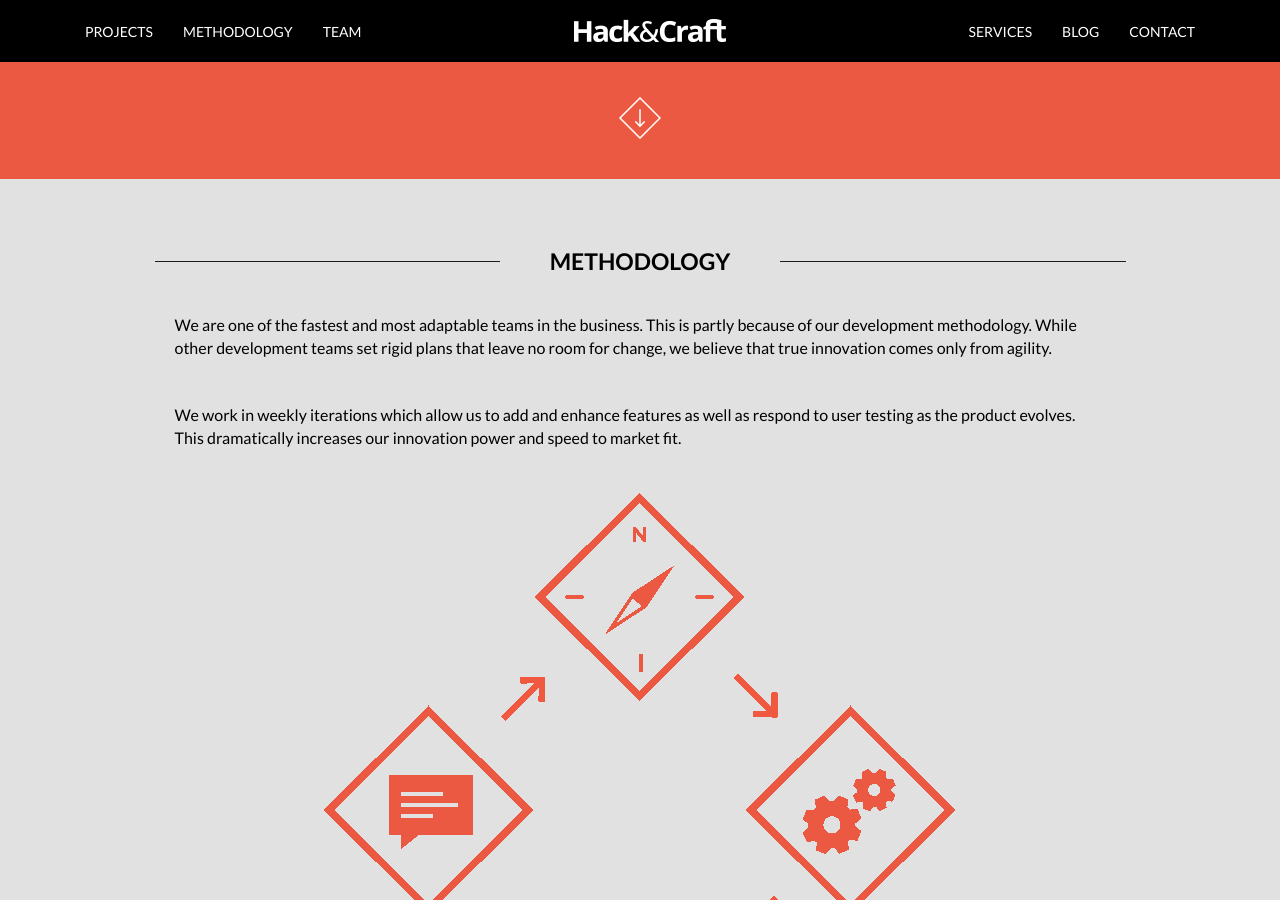
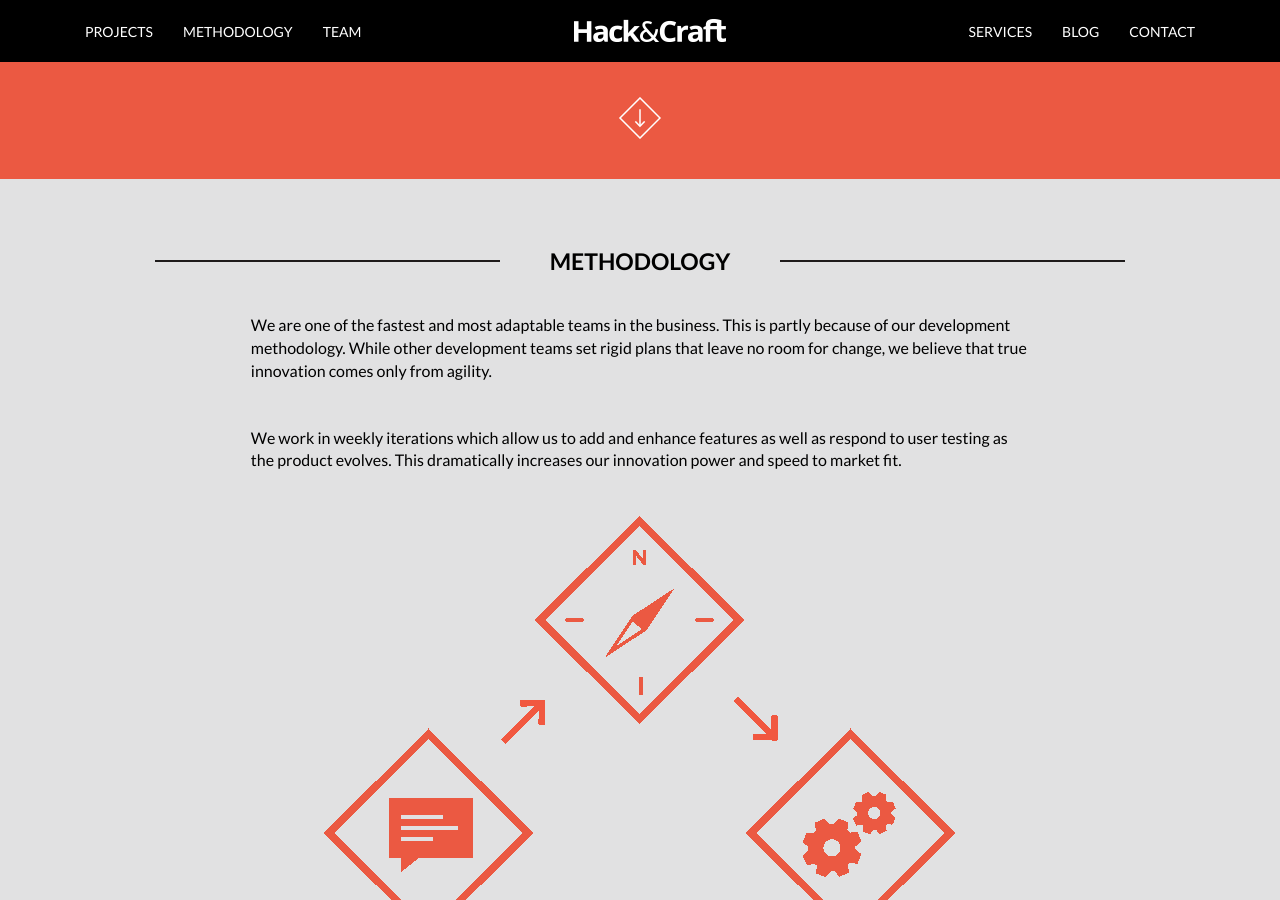
Before and after one commit to MartinPeschke/hncweb, a Jekyll site: the page built from index.html, in a window 1280 px wide and 900 px high, scrolled down 490 px. Built offline with Jekyll 4.4.1, drawn with Linux system fonts in a browser that asks for light colours; Markdown is read by kramdown in place of the engine named in the settings.

Commit message:
homepage done?

```diff
--- a/index.html
+++ b/index.html
@@ -2,43 +2,63 @@
 layout: default
 title: Hack and Craft
 ---
-
-<div class="container-narrow">
 <div class="l-outer-section l-outer__orange">
-        <div class="l-main-head ">
+  <div class="l-main-head text-center container">
+    <div class="row">
+      <div class="col-md-8 col-md-offset-2">
         <h1 class="page-header">WE ARE HERE TO </br>DEVELOP YOUR IDEA</h1>
         <p class="lead text-light">We are product engineers who believe that the key to a great product is close collaboration between project managers, designers, developers, branding experts and product visionaries.</p>
+      </div>
+    </div>
     <a href="#section-methodology" class="btn-ico__down">scroll down</a>
   </div>
 </div>
 
+
 <div class="l-outer-section l-outer__gray">
-        <div class="l-module">
+  <div class="l-module container">
+    <div class="row">
+      <div class="col-md-10 col-md-offset-1">
         <h3 id="section-methodology"><span>Methodology</span></h3>
-          <p class="">We are one of the fastest and most adaptable teams in the business. This is partly because of our development methodology. While other development teams set rigid plans that leave no room for change, we believe that true innovation comes only from agility.</p>
-          <p class="">We work in weekly iterations which allow us to add and enhance features as well as respond to user testing as the product evolves. This dramatically increases our innovation power and speed to market fit.</p>
+        <div class="col-md-10 col-md-offset-1">
+          <p>We are one of the fastest and most adaptable teams in the business. This is partly because of our development methodology. While other development teams set rigid plans that leave no room for change, we believe that true innovation comes only from agility.</p>
+          <p>We work in weekly iterations which allow us to add and enhance features as well as respond to user testing as the product evolves. This dramatically increases our innovation power and speed to market fit.</p>
           <img class="img-responsive" src="{{ site.baseurl }}static/img/home_methodology/all.gif"/>
           <div class="marg-top text-center">
-            <a href="#" class="btn btn-default">our method</a>
+            <a href="#" class="btn btn-primary">our method</a>
+          </div>
+        </div>
+      </div>
     </div>
   </div>
 </div>
 
+
 <div class="l-outer-section l-outer__work">
-        <div class="l-module">
-          <h3><span>Our work</span></h3>
-          <p class="">Cepta nisti quo tendi rerum hitas quis dolenis cilicil iberia non consequ undanisti core nos prest omnimol uptaten daeptatur aut et aces con corempore et dolumqui dis derissiminis nihicae venda volorrum fugia si rempeliquis eos volorentiam, im quas aut et. Aces mo verio que suntibus sequisquae dolore aut aut offic tet unto oditiat emporem aut autemos el intibus, sectiis sinciam es eatemolorem nonsed ea doluptur? Urion ea si quostia eperror umetur adit illit oditet que volore nimus autatemo occum voluptat ad ma volore, to moluptates sed maior as eum audia conseria.</p>
-
+  <div class="l-module container">
+    <div class="row">
+      <div class="col-md-10 col-md-offset-1">
+        <table class="section-heading"><tr><td width="50%" class="bg"></td><td>
+          <h3>Our work</h3>
+        </td><td width="50%" class="bg"></td></tr></table>
+        <div class="col-md-10 col-md-offset-1">
+          <p>Cepta nisti quo tendi rerum hitas quis dolenis cilicil iberia non consequ undanisti core nos prest omnimol uptaten daeptatur aut et aces con corempore et dolumqui dis derissiminis nihicae venda volorrum fugia si rempeliquis eos volorentiam, im quas aut et. Aces mo verio que suntibus sequisquae dolore aut aut offic tet unto oditiat emporem aut autemos el intibus, sectiis sinciam es eatemolorem nonsed ea doluptur? Urion ea si quostia eperror umetur adit illit oditet que volore nimus autatemo occum voluptat ad ma volore, to moluptates sed maior as eum audia conseria.</p>
           <div class="marg-top text-center">
-            <a href="#" class="btn btn-default">view projects</a>
+            <a href="#" class="btn btn-primary">view projects</a>
+          </div>
+        </div>
+      </div>
     </div>
   </div>
 </div>
 
 
 <div class="l-outer-section l-outer__orange">
-        <div class="l-module">
+  <div class="l-module container">
+    <div class="row">
+      <div class="col-md-10 col-md-offset-1">
         <h3><span>Services</span></h3>
+        <div class="col-md-10 col-md-offset-1">
           <div class="row">
             <div class="col-xs-4">
               <div>
@@ -71,64 +91,89 @@
           </div>
         </div>
       </div>
-
-
-
+    </div>
+  </div>
+</div>
 
 <div class="l-outer-section l-outer__gray">
-        <div class="l-module">
+  <div class="l-module container">
+    <div class="row">
+      <div class="col-md-10 col-md-offset-1">
         <h3><span>Clients</span></h3>
+        <div class="col-md-10 col-md-offset-1">
           <div class="clients">
             <div class="row">
-                <div class="col-sm-3 box-image"><img src="{{ site.baseurl }}static/img/clients/bookpar.png"></div>
-                <div class="col-sm-3 box-image"><img src="{{ site.baseurl }}static/img/clients/doggity.png"></div>
-                <div class="col-sm-3 box-image"><img src="{{ site.baseurl }}static/img/clients/expaway.png"></div>
-                <div class="col-sm-3 box-image"><img src="{{ site.baseurl }}static/img/clients/foundfair.png"></div>
+              <div class="col-xs-3 box-image"><img src="{{ site.baseurl }}static/img/clients/bookpar.png"></div>
+              <div class="col-xs-3 box-image"><img src="{{ site.baseurl }}static/img/clients/doggity.png"></div>
+              <div class="col-xs-3 box-image"><img src="{{ site.baseurl }}static/img/clients/expaway.png"></div>
+              <div class="col-xs-3 box-image"><img src="{{ site.baseurl }}static/img/clients/foundfair.png"></div>
             </div>
             <div class="row">
-                <div class="col-sm-3 box-image"><img src="{{ site.baseurl }}static/img/clients/friendfund.png"></div>
-                <div class="col-sm-3 box-image"><img src="{{ site.baseurl }}static/img/clients/greatamericandays.png"></div>
-                <div class="col-sm-3 box-image"><img src="{{ site.baseurl }}static/img/clients/rocketinternet.png"></div>
-                <div class="col-sm-3 box-image"><img src="{{ site.baseurl }}static/img/clients/sevenventures.png"></div>
+              <div class="col-xs-3 box-image"><img src="{{ site.baseurl }}static/img/clients/friendfund.png"></div>
+              <div class="col-xs-3 box-image"><img src="{{ site.baseurl }}static/img/clients/greatamericandays.png"></div>
+              <div class="col-xs-3 box-image"><img src="{{ site.baseurl }}static/img/clients/rocketinternet.png"></div>
+              <div class="col-xs-3 box-image"><img src="{{ site.baseurl }}static/img/clients/sevenventures.png"></div>
             </div>
             <div class="row">
-                <div class="col-sm-3 box-image"><img src="{{ site.baseurl }}static/img/clients/ufostart.png"></div>
-                <div class="col-sm-3 box-image"><img src="{{ site.baseurl }}static/img/clients/wetwarez.png"></div>
-                <div class="col-sm-3 box-image"><img src="{{ site.baseurl }}static/img/clients/zanox.png"></div>
+              <div class="col-xs-3 box-image"><img src="{{ site.baseurl }}static/img/clients/ufostart.png"></div>
+              <div class="col-xs-3 box-image"><img src="{{ site.baseurl }}static/img/clients/wetwarez.png"></div>
+              <div class="col-xs-3 box-image"><img src="{{ site.baseurl }}static/img/clients/zanox.png"></div>
+            </div>
+          </div>
+        </div>
       </div>
     </div>
   </div>
 </div>
 
 <div class="l-outer-section l-outer__orange">
-        <div class="l-module ">
+  <div class="l-module container">
+    <div class="row">
+      <div class="col-md-10 col-md-offset-1">
         <h3><span>Testimonials</span></h3>
-          <p class="test-text"><span>"</span>Tid evel ma veliquam, es veant none volup ent ab apit quaom ob staal gehtsen.<span>"</span></p>
-          <p class="test-name">charles miette, svpply</p>
-          <p class="test-text"><span>"</span>Torumquatia nonsequis re explam fugit, id evel ma veliquam.<span>"</span></p>
-          <p class="test-name">charles miette, svpply</p>
-          <p class="test-text"><span>"</span> id evel ma veliquam, es veant none volup ent ab apit quaom ob staal gehtsen.<span>"</span></p>
-          <p class="test-name">charles miette, svpply</p>
-          <p class="test-text"><span>"</span>Torumquatia nonsequis re explam fugit.<span>"</span></p>
-          <p class="test-name">charles miette, svpply</p>
-          <p class="test-text"><span>"</span>Toes veant none volup ent ab apit quaom ob staal gehtsen.<span>"</span></p>
-          <p class="test-name">charles miette, svpply</p>
+        <div class="col-md-10 col-md-offset-1">
+          <div class="test-text"><span>"</span>Tid evel ma veliquam, es veant none volup ent ab apit quaom ob staal gehtsen.<span>"</span></div>
+          <div class="test-name">charles miette, svpply</div>
+          <div class="test-text"><span>"</span>Torumquatia nonsequis re explam fugit, id evel ma veliquam.<span>"</span></div>
+          <div class="test-name">charles miette, svpply</div>
+          <div class="test-text"><span>"</span> id evel ma veliquam, es veant none volup ent ab apit quaom ob staal gehtsen.<span>"</span></div>
+          <div class="test-name">charles miette, svpply</div>
+          <div class="test-text"><span>"</span>Torumquatia nonsequis re explam fugit.<span>"</span></div>
+          <div class="test-name">charles miette, svpply</div>
+          <div class="test-text"><span>"</span>Toes veant none volup ent ab apit quaom ob staal gehtsen.<span>"</span></div>
+          <div class="test-name">charles miette, svpply</div>
+        </div>
+      </div>
+    </div>
   </div>
 </div>
 
+
 <div class="l-outer-section l-outer__about">
-        <div class="l-module">
-          <h3><span>About us</span></h3>
-          <p class="">Cepta nisti quo tendi rerum hitas quis dolenis cilicil iberia non consequ undanisti core nos prest omnimol uptaten daeptatur aut et aces con corempore et dolumqui dis derissiminis nihicae venda volorrum fugia si rempeliquis eos volorentiam, im quas aut et. Aces mo verio que suntibus sequisquae dolore aut aut offic tet unto oditiat emporem aut autemos el intibus, sectiis sinciam es eatemolorem nonsed ea doluptur? Urion ea si quostia eperror umetur adit illit oditet que volore nimus autatemo occum voluptat ad ma volore, to moluptates sed maior as eum audia conseria.</p>
+  <div class="l-module container">
+    <div class="row">
+      <div class="col-md-10 col-md-offset-1">
+        <table class="section-heading"><tr><td width="50%" class="bg"></td><td>
+          <h3>About us</h3>
+        </td><td width="50%" class="bg"></td></tr></table>
+        <div class="col-md-10 col-md-offset-1">
+          <p>Cepta nisti quo tendi rerum hitas quis dolenis cilicil iberia non consequ undanisti core nos prest omnimol uptaten daeptatur aut et aces con corempore et dolumqui dis derissiminis nihicae venda volorrum fugia si rempeliquis eos volorentiam, im quas aut et. Aces mo verio que suntibus sequisquae dolore aut aut offic tet unto oditiat emporem aut autemos el intibus, sectiis sinciam es eatemolorem nonsed ea doluptur? Urion ea si quostia eperror umetur adit illit oditet que volore nimus autatemo occum voluptat ad ma volore, to moluptates sed maior as eum audia conseria.</p>
           <div class="marg-top text-center">
             <a href="#" class="btn btn-primary">about us</a>
           </div>
         </div>
       </div>
+    </div>
+  </div>
+</div>
+
 
 <div class="l-outer-section l-outer__orange">
-        <div class="l-module ">
+  <div class="l-module container">
+    <div class="row">
+      <div class="col-md-10 col-md-offset-1">
         <h3><span>Advisors</span></h3>
+        <div class="col-md-10 col-md-offset-1">
           <div class="row">
             <div class="single-adv col-sm-4">
               <img src="{{ site.baseurl }}static/img/dummy.jpg">
@@ -171,13 +216,19 @@
           </div>
         </div>
       </div>
+    </div>
+  </div>
+</div>
 
 <div class="l-outer-section l-outer__gray footer">
-        <div class="l-module">
+  <div class="l-module container">
+    <div class="row">
+      <div class="col-md-10 col-md-offset-1">
         <h3><span> we'd love to hear from you</span></h3>
-          <p class=""><a href="mailto:enquiries@hackandcraft.com">enquiries@hackandcraft.com</a></p>
-          <p class="">+49 30 42 01 87 30</p>
-          <p class="">Petersburger Strasse 94 </br>12047 Berlin, Germany</p>
+        <div class="col-md-10 col-md-offset-1">
+          <p><a href="mailto:enquiries@hackandcraft.com">enquiries@hackandcraft.com</a></p>
+          <p>+49 30 42 01 87 30</p>
+          <p>Petersburger Strasse 94 </br>12047 Berlin, Germany</p>
           <div class="social-outer">
             <a class="fb-ico" href="#">facebook</a>
             <a class="tw-ico" href="#">twitter</a>
@@ -185,4 +236,6 @@
           </div>
         </div>
       </div>
-    </div> <!-- /container -->
+    </div>
+  </div>
+</div>
--- a/static/bootstrap/type.less
+++ b/static/bootstrap/type.less
@@ -85,6 +85,7 @@
   font-weight: @headings-font-weight;
   line-height: @headings-line-height;
   color: @headings-color;
+  text-align:center;
 
   small {
     font-weight: normal;
```
Also changed, not shown: static/less/index.less (+15 -0 lines), static/less/style.less (+1 -20 lines), static/img/bg_orange.png, static/img/bg_title.png. Lines whose indentation alone changed are shown as unchanged.
